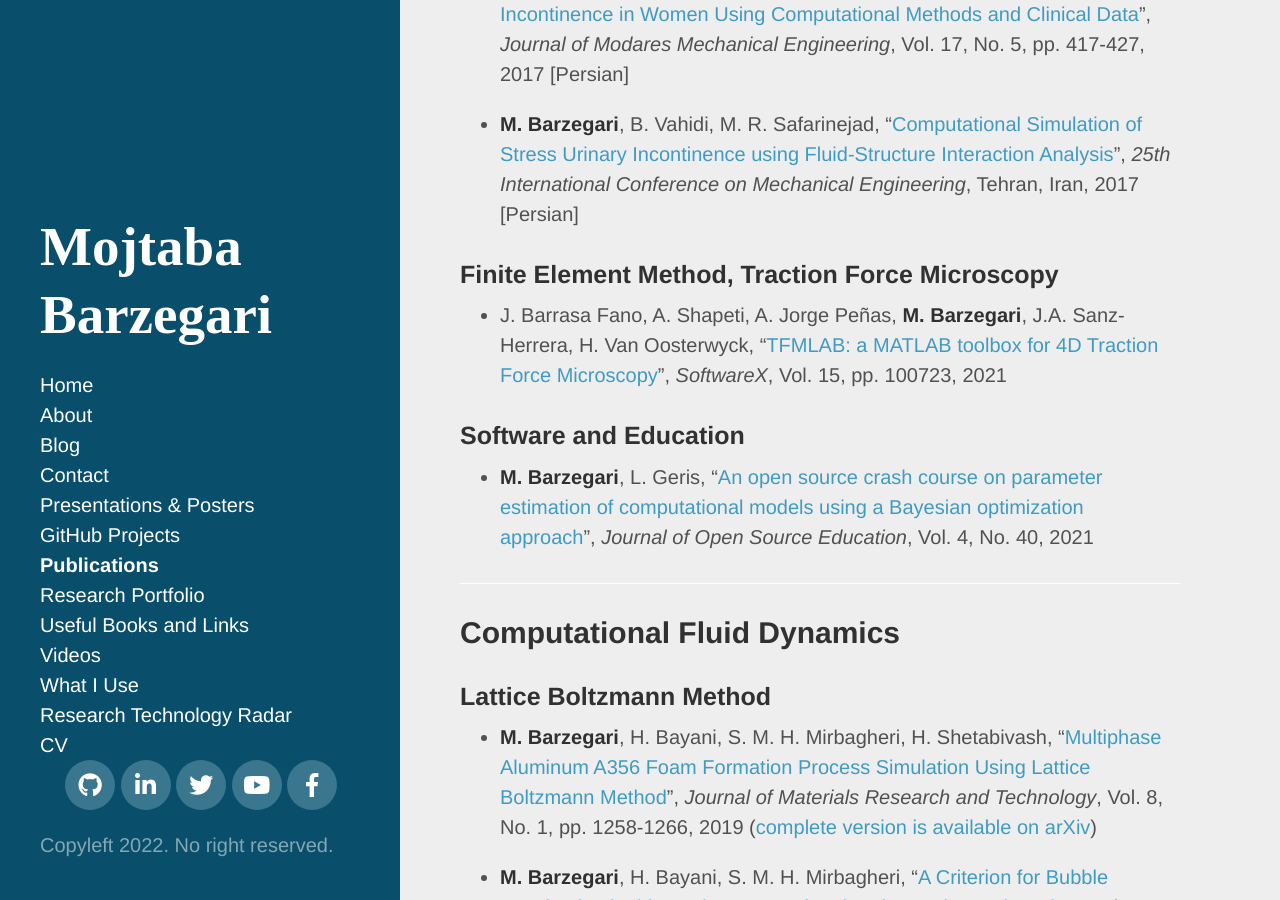
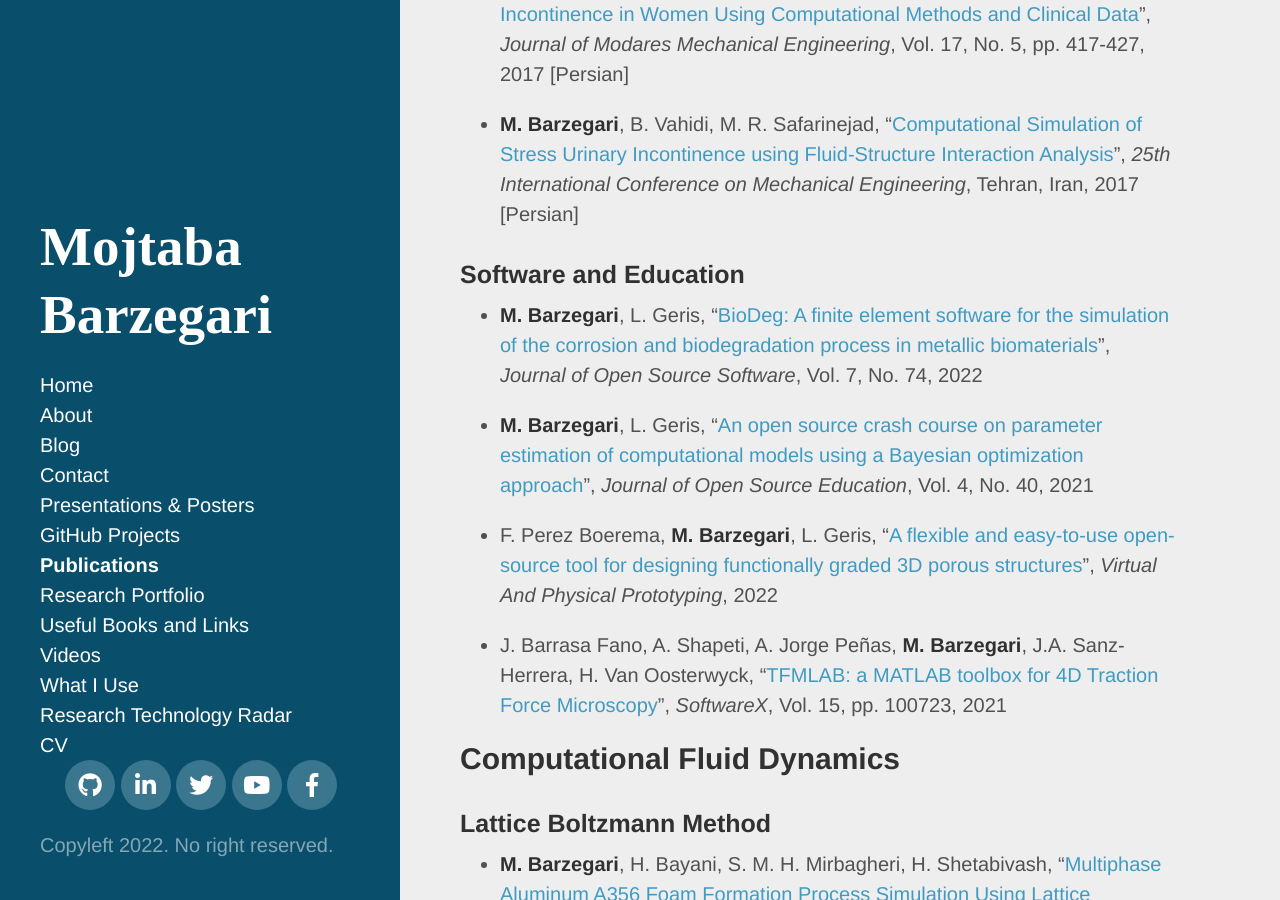
Before and after one commit to mbarzegary/mbarzegary.github.io, a Jekyll site: the page built from publications.md, in a window 1280 px wide and 900 px high, scrolled down 1191 px. Built offline with Jekyll 4.4.1, drawn with Linux system fonts in a browser that asks for light colours; nearby versions of some CDN libraries; some web fonts are replaced; some of the changed text lies outside the part shown.

Commit message:
update publications list

```diff
--- a/publications.md
+++ b/publications.md
@@ -29,15 +29,15 @@ In this page, I will try to maintain a list of my publications in a presentive i
 
 * **M. Barzegari**, B. Vahidi, M. R. Safarinejad, "[Computational Simulation of Stress Urinary Incontinence using Fluid-Structure Interaction Analysis](https://www.civilica.com/Paper-ISME25-ISME25_342=\%D8\%B4\%D8\%A8\%DB\%8C\%D9\%87-\%D8\%B3\%D8\%A7\%D8\%B2\%DB\%8C-\%D9\%85\%D8\%AD\%D8\%A7\%D8\%B3\%D8\%A8\%D8\%A7\%D8\%AA\%DB\%8C-\%D8\%A8\%DB\%8C-\%D8\%A7\%D8\%AE\%D8\%AA\%DB\%8C\%D8\%A7\%D8\%B1\%DB\%8C-\%D8\%A7\%D8\%B3\%D8\%AA\%D8\%B1\%D8\%B3\%DB\%8C-\%D8\%A7\%D8\%AF\%D8\%B1\%D8\%A7\%D8\%B1-\%D8\%A8\%D8\%A7-\%D8\%A7\%D8\%B3\%D8\%AA\%D9\%81\%D8\%A7\%D8\%AF\%D9\%87-\%D8\%A7\%D8\%B2-\%D8\%B1\%D9\%88\%D8\%B4-\%D8\%AA\%D8\%AD\%D9\%84\%DB\%8C\%D9\%84-\%D8\%A8\%D8\%B1\%D9\%87\%D9\%85\%DA\%A9\%D9\%86\%D8\%B4-\%D8\%B3\%DB\%8C\%D8\%A7\%D9\%84-\%D9\%88-\%D8\%AC\%D8\%A7\%D9\%85\%D8\%AF.html)", *25th International Conference on Mechanical Engineering*, Tehran, Iran, 2017 [Persian]
 
-### Finite Element Method, Traction Force Microscopy
+### Software and Education
 
-* J. Barrasa Fano, A. Shapeti, A. Jorge Peñas, **M. Barzegari**, J.A. Sanz-Herrera, H. Van Oosterwyck, "[TFMLAB: a MATLAB toolbox for 4D Traction Force Microscopy](https://doi.org/10.1016/j.softx.2021.100723)", *SoftwareX*, Vol. 15, pp. 100723, 2021
-
-### Software and Education
+* **M. Barzegari**, L. Geris, "[BioDeg: A finite element software for the simulation of the corrosion and biodegradation process in metallic biomaterials](https://doi.org/10.21105/joss.04281)", *Journal of Open Source Software*, Vol. 7, No. 74, 2022
 
 * **M. Barzegari**, L. Geris, "[An open source crash course on parameter estimation of computational models using a Bayesian optimization approach](https://doi.org/10.21105/jose.00089)", *Journal of Open Source Education*, Vol. 4, No. 40, 2021
 
-***
+* F. Perez Boerema, **M. Barzegari**, L. Geris, "[A flexible and easy-to-use open-source tool for designing functionally graded 3D porous structures](https://doi.org/10.1080/17452759.2022.2048956)", *Virtual And Physical Prototyping*, 2022
+
+* J. Barrasa Fano, A. Shapeti, A. Jorge Peñas, **M. Barzegari**, J.A. Sanz-Herrera, H. Van Oosterwyck, "[TFMLAB: a MATLAB toolbox for 4D Traction Force Microscopy](https://doi.org/10.1016/j.softx.2021.100723)", *SoftwareX*, Vol. 15, pp. 100723, 2021
 
 ## Computational Fluid Dynamics
 
@@ -76,6 +76,10 @@ In this page, I will try to maintain a list of my publications in a presentive i
 
 * F. Firouzi, B. Farahani, **M. Barzegari**, M. Daneshmand, "[AI-Driven Data Monetization: The other Face of Data in IoT-based Smart and Connected Health](https://doi.org/10.1109/JIOT.2020.3027971)", *IEEE Internet of Things Journal*, 2020
 
+### Reinforcement Learning, Shape Optimization
+
+* H. Keramati, F. Hamdullahpur, **M. Barzegari**, "[Deep reinforcement learning for heat exchanger shape optimization](https://doi.org/10.1016/j.ijheatmasstransfer.2022.123112)", *International Journal Of Heat And Mass Transfer*, 2022
+
 ### Artificial Neural Networks, Support Vector Machines
 
 * B. Farahani, **M. Barzegari**, F. Shams, K. A. Shaik, "[Towards collaborative intelligent IoT eHealth: From device to fog, and cloud](https://www.sciencedirect.com/science/article/pii/S0141933119303928)", *Microprocessors and Microsystems*, vol. 72, 102938, 2020
```
Also changed, not shown: 2 other files.
